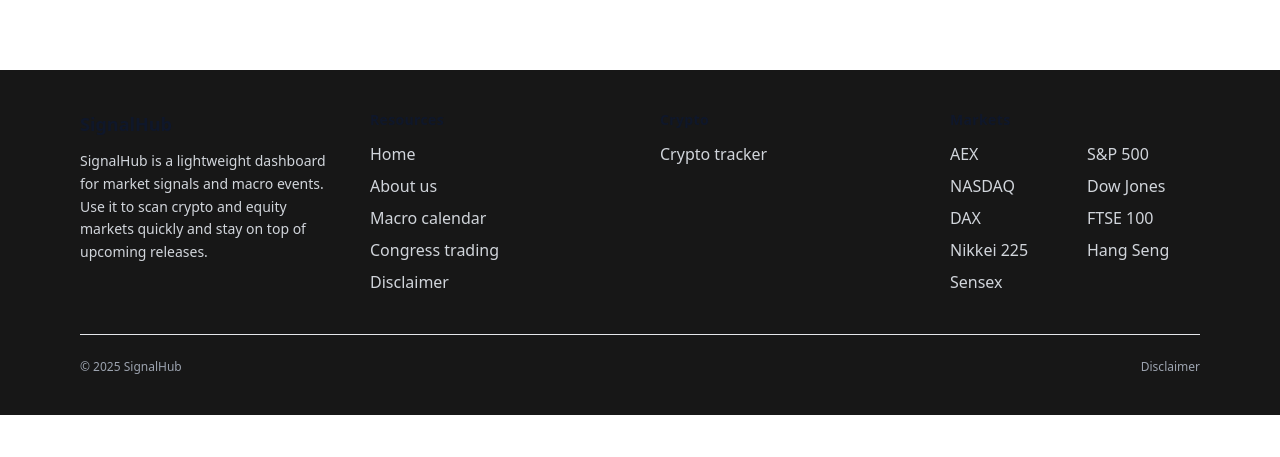
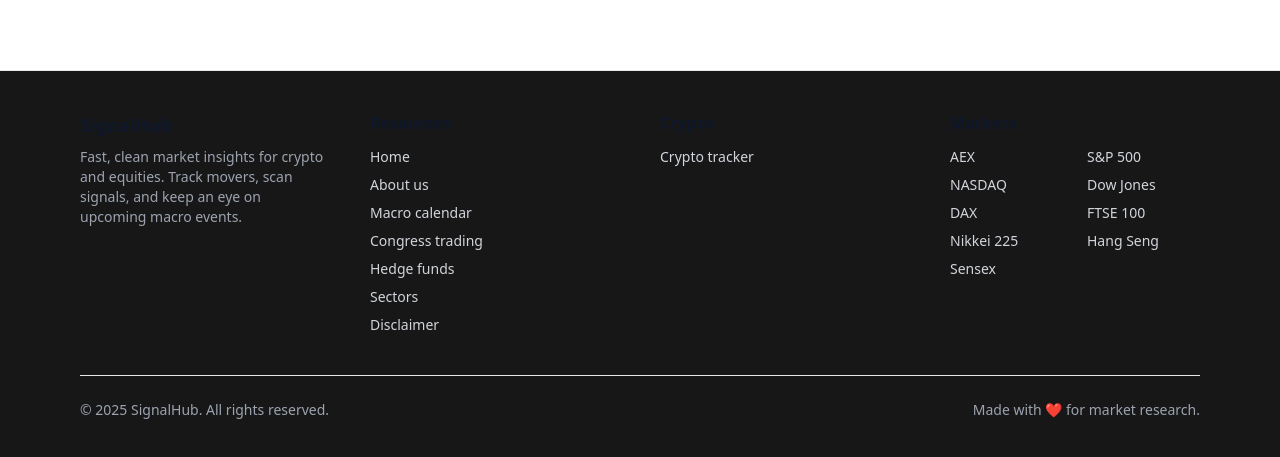
Before and after one commit to rrhjager/crypto-tracker, a Next.js app: page / in a window 1280 px wide. Shown: the part 1391-1848 px from the top of the page. Before the commit the page ends 1806 px from the top, so only its background shows below. Built offline with nearby package versions, Linux system fonts and the light colour scheme; no server answers.

Commit message:
Update Footer.tsx

```diff
--- a/src/components/Footer.tsx
+++ b/src/components/Footer.tsx
@@ -1,99 +1,74 @@
 // src/components/Footer.tsx
-import Link from "next/link";
+import Link from 'next/link'
 
 export default function Footer() {
-  const year = new Date().getFullYear();
-
-  const link =
-    "text-gray-300 hover:text-white transition-colors";
-
-  const heading =
-    "text-sm font-semibold text-white tracking-wide mb-3";
+  const year = new Date().getFullYear()
+  const link = 'text-gray-300 hover:text-white hover:underline'
+  const head = 'font-semibold text-white'
 
   return (
-    <footer className="mt-16 bg-neutral-900 text-gray-300">
-      <div className="max-w-6xl mx-auto px-4 py-10">
-        <div className="grid grid-cols-1 sm:grid-cols-2 md:grid-cols-4 gap-10">
-          {/* Brand / About */}
-          <div>
-            <div className="text-lg font-bold text-white">SignalHub</div>
-            <p className="mt-3 text-sm leading-relaxed">
-              SignalHub is a lightweight dashboard for market signals and
-              macro events. Use it to scan crypto and equity markets quickly
-              and stay on top of upcoming releases.
+    <footer className="mt-16 bg-neutral-900 border-t border-white/10">
+      <div className="max-w-6xl mx-auto px-4 py-10 text-gray-300">
+        {/* top */}
+        <div className="grid gap-10 sm:grid-cols-2 lg:grid-cols-4">
+          {/* brand */}
+          <div className="col-span-1">
+            <div className="text-lg font-semibold text-white">SignalHub</div>
+            <p className="mt-2 text-sm text-gray-400">
+              Fast, clean market insights for crypto and equities. Track movers,
+              scan signals, and keep an eye on upcoming macro events.
             </p>
           </div>
 
-          {/* Resources */}
+          {/* resources / site */}
           <div>
-            <h3 className={heading}>Resources</h3>
-            <ul className="space-y-2">
-              <li>
-                <Link href="/" className={link}>
-                  Home
-                </Link>
-              </li>
-              <li>
-                <Link href="/about" className={link}>
-                  About us
-                </Link>
-              </li>
-              <li>
-                <Link href="/intel/macro" className={link}>
-                  Macro calendar
-                </Link>
-              </li>
-              <li>
-                <Link href="/intel" className={link}>
-                  Congress trading
-                </Link>
-              </li>
-              <li>
-                <Link href="/disclaimer" className={link}>
-                  Disclaimer
-                </Link>
-              </li>
+            <div className={head}>Resources</div>
+            <ul className="mt-3 space-y-2 text-sm">
+              <li><Link className={link} href="/">Home</Link></li>
+              <li><Link className={link} href="/about">About us</Link></li>
+              <li><Link className={link} href="/intel/macro">Macro calendar</Link></li>
+              <li><Link className={link} href="/intel">Congress trading</Link></li>
+              <li><Link className={link} href="/intel/hedgefunds">Hedge funds</Link></li>
+              <li><Link className={link} href="/intel/sectors">Sectors</Link></li>
+              <li><Link className={link} href="/disclaimer">Disclaimer</Link></li>
             </ul>
           </div>
 
-          {/* Crypto */}
+          {/* crypto */}
           <div>
-            <h3 className={heading}>Crypto</h3>
-            <ul className="space-y-2">
-              <li>
-                <Link href="/crypto" className={link}>
-                  Crypto tracker
-                </Link>
-              </li>
+            <div className={head}>Crypto</div>
+            <ul className="mt-3 space-y-2 text-sm">
+              <li><Link className={link} href="/crypto">Crypto tracker</Link></li>
             </ul>
           </div>
 
-          {/* Markets */}
+          {/* markets */}
           <div>
-            <h3 className={heading}>Markets</h3>
-            <ul className="grid grid-cols-2 gap-y-2 gap-x-6">
-              <li><Link href="/market/aex" className={link}>AEX</Link></li>
-              <li><Link href="/market/sp500" className={link}>S&amp;P 500</Link></li>
-              <li><Link href="/market/nasdaq" className={link}>NASDAQ</Link></li>
-              <li><Link href="/market/dowjones" className={link}>Dow Jones</Link></li>
-              <li><Link href="/market/dax" className={link}>DAX</Link></li>
-              <li><Link href="/market/ftse100" className={link}>FTSE 100</Link></li>
-              <li><Link href="/market/nikkei225" className={link}>Nikkei 225</Link></li>
-              <li><Link href="/market/hangseng" className={link}>Hang Seng</Link></li>
-              <li><Link href="/market/sensex" className={link}>Sensex</Link></li>
+            <div className={head}>Markets</div>
+            <ul className="mt-3 grid grid-cols-2 gap-y-2 gap-x-6 text-sm">
+              <li><Link className={link} href="/market/aex">AEX</Link></li>
+              <li><Link className={link} href="/market/sp500">S&amp;P 500</Link></li>
+              <li><Link className={link} href="/market/nasdaq">NASDAQ</Link></li>
+              <li><Link className={link} href="/market/dowjones">Dow Jones</Link></li>
+              <li><Link className={link} href="/market/dax">DAX</Link></li>
+              <li><Link className={link} href="/market/ftse100">FTSE 100</Link></li>
+              <li><Link className={link} href="/market/nikkei225">Nikkei 225</Link></li>
+              <li><Link className={link} href="/market/hangseng">Hang Seng</Link></li>
+              <li><Link className={link} href="/market/sensex">Sensex</Link></li>
             </ul>
           </div>
         </div>
 
-        <div className="mt-10 border-t border-white/10 pt-6 flex items-center justify-between text-xs">
-          <span className="text-gray-400">
-            © {year} SignalHub
-          </span>
-          <Link href="/disclaimer" className="text-gray-400 hover:text-white">
-            Disclaimer
-          </Link>
+        {/* bottom */}
+        <div className="mt-10 pt-6 border-t border-white/10 flex flex-col sm:flex-row items-start sm:items-center justify-between gap-3 text-sm">
+          <div className="text-gray-400">
+            © {year} SignalHub. All rights reserved.
+          </div>
+          <div className="text-gray-400">
+            Made with ❤️ for market research.
+          </div>
         </div>
       </div>
     </footer>
-  );
+  )
 }
```
